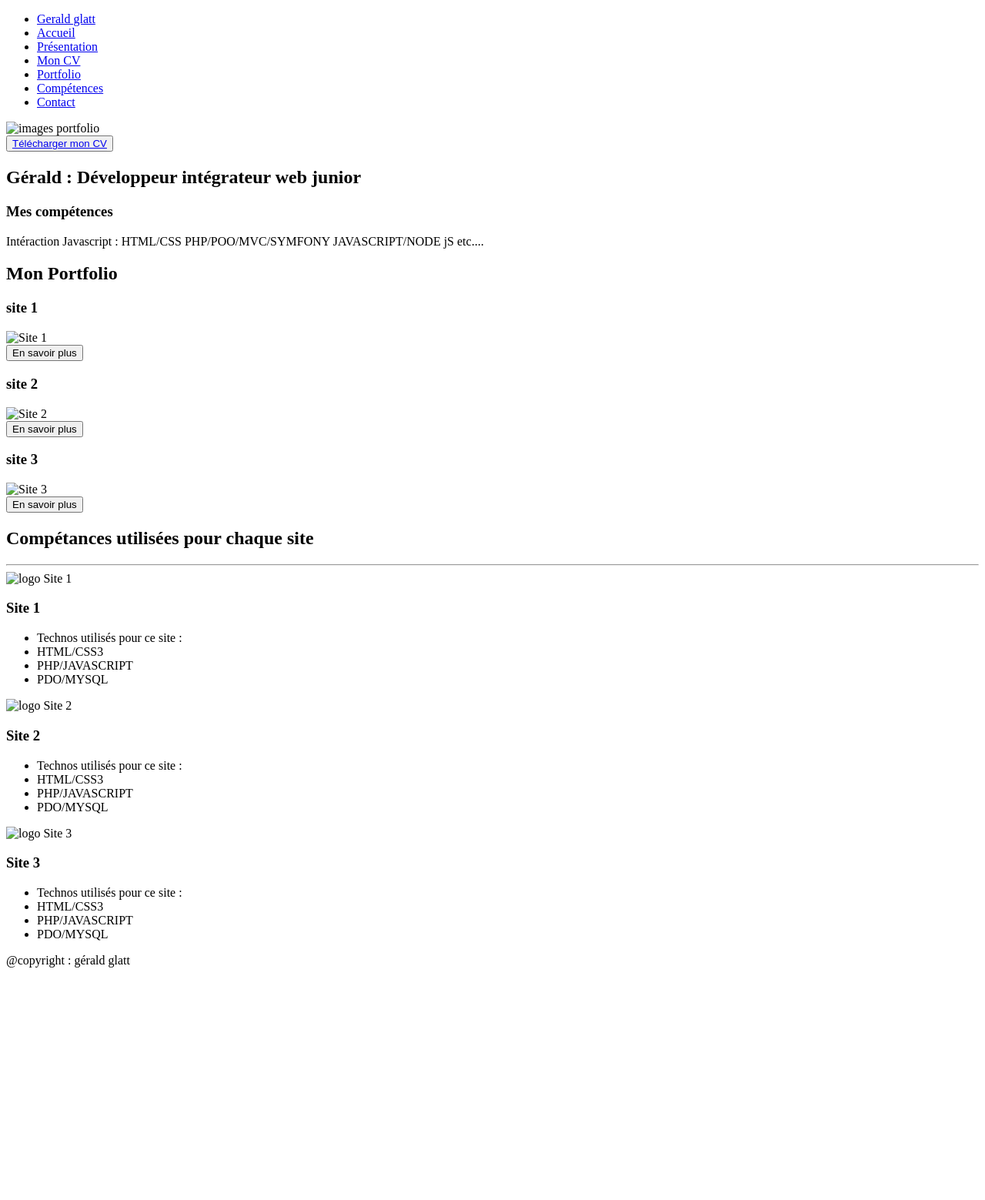
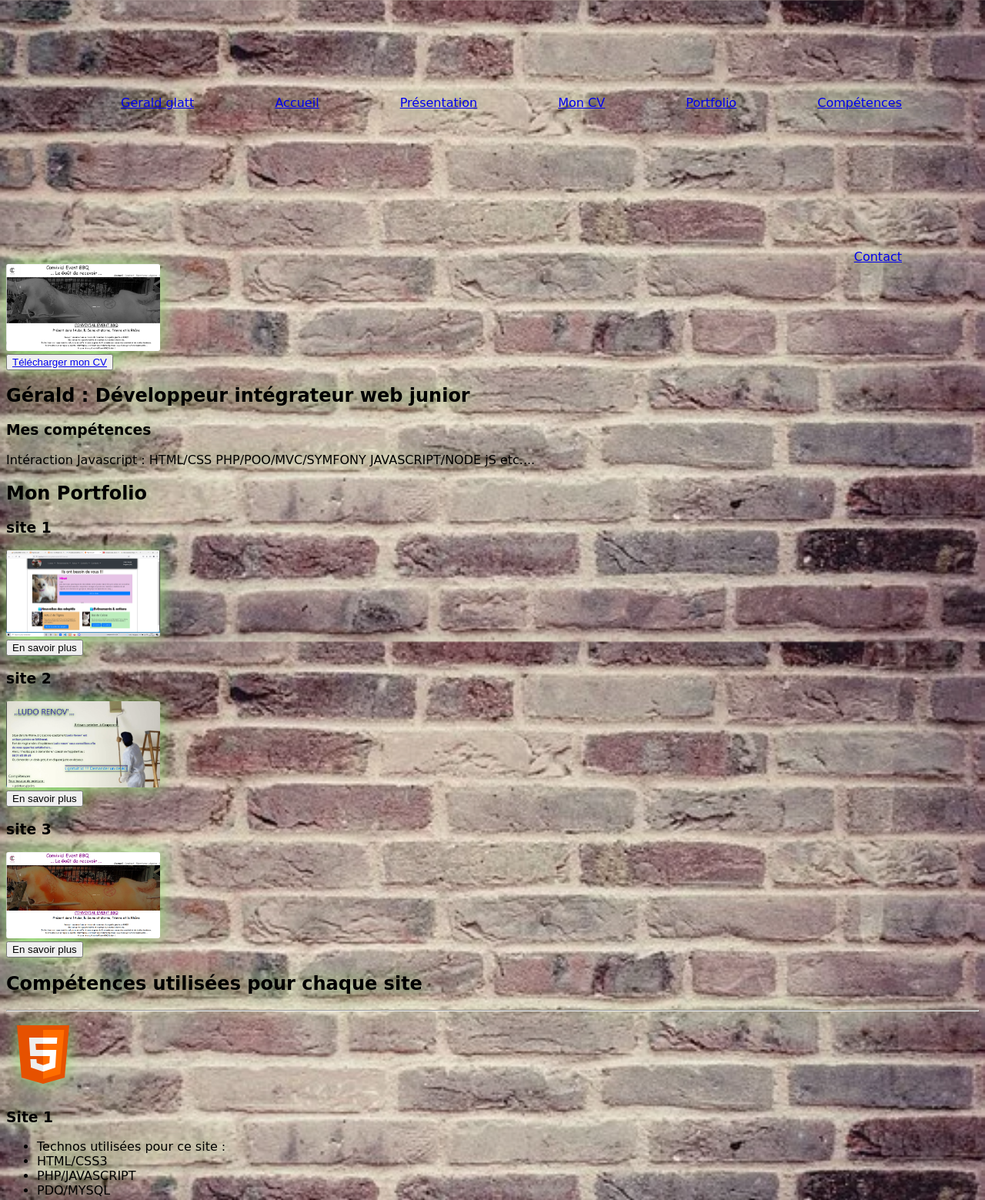
Before and after one commit to geraldglatt/DonkeySchool, a plain HTML site: page index.html in a window 1280 px wide. Shown: the top 1559 px of the page at 77% size. Before the commit the page ends 1265 px from the top, so only its background shows below. Drawn offline with Linux system fonts and the light colour scheme.

Commit message:
modified html, add css and .png

```diff
--- a/index.html
+++ b/index.html
@@ -3,7 +3,7 @@
 <head>
     <meta charset="UTF-8">
         <meta name="viewport" content="width=device-width, initial-scale=1">
-        <link rel="shortcut icon" type="image/png" href="sources/images/index.png"/>
+        <link rel="shortcut icon" type="image/png" href="sources/images/hand.png"/>
         <meta name="keywords" content="portfolio">
         <meta http-equiv="X-UA-Compatible" content="ie=edge">
         <meta name="description" content="Portfolio">
@@ -11,26 +11,27 @@
         <meta name="author" content="gerald glatt"/>
         <meta name="copyright" content="&copy; Glatt Gérald 2022"/>
         <meta name="date" content="2022-01-13"/>
+        <link rel="stylesheet" href="styles.css">
     <title>My first Donkey's website</title>
 </head>
 <body>
     <header>
-        <nav>
+        <nav class="li">
             <ul>
-                <li><a href="#">Gerald glatt</a></li>
-                <li><a href="#">Accueil</a></li>
-                <li><a href="#">Présentation</a></li>
-                <li><a href="#">Mon CV</a></li>
-                <li><a href="#">Portfolio</a></li>
-                <li><a href="#">Compétences</a></li>
-                <li><a href="contact.html">Contact</a></li>
+                <li class="li"><a href="#">Gerald glatt</a></li>
+                <li class="li"><a href="#">Accueil</a></li>
+                <li class="li"><a href="#">Présentation</a></li>
+                <li class="li"><a href="#">Mon CV</a></li>
+                <li class="li"><a href="#">Portfolio</a></li>
+                <li class="li"><a href="#">Compétences</a></li>
+                <li class="li"><a href="contact.html">Contact</a></li>
             </ul>
         </nav>
     </header>
     <main>
         <section class="section1">
             <div class="carousel">
-                <img src="" title="images Site portfolio" alt="images portfolio"></a>
+                <img src="sources/images/convivialeventbbq.png" title="images Site portfolio" alt="images portfolio"></a>
             </div>
             <div>
                 <button><a class="bouton" href="sources/pdf/CV.pdf" download="CV-gerald glatt">Télécharger mon CV</a></button>
@@ -52,50 +53,55 @@
             <div>
                 <div>
                     <h3>site 1</h3>
-                    <img src="" title="images site 1" alt="Site 1"></a>
-                </div>
+                    <div class="hover">
+                        <img src="sources/images/refonteSite2.png" title="images site 1" alt="Site 1">
+                    </div>
                 <button>En savoir plus</button>
                 <div>
                     <h3>site 2</h3>
-                    <img src="" title="images site 2" alt="Site 2"></a>
+                    <div class="hover">
+                        <img src="sources/images/ludo_renov.png" title="images site 2" alt="Site 2">
+                    </div>
                 </div>
                 <button>En savoir plus</button>
                 <div>
                     <h3>site 3</h3>
-                    <img src="" title="images site 3" alt="Site 3"></a>
+                    <div class="hover">
+                        <img src="sources/images/convivialeventbbq.png" title="images site 3" alt="Site 3">
+                    </div>
                 </div>
                 <button>En savoir plus</button>
             </div>
         </section>
         <section class="section4">
             <div class="container">
-                <h2>Compétances utilisées pour chaque site</h2>
+                <h2>Compétences utilisées pour chaque site</h2>
                 <hr>
                 <div>
-                    <img src="" title="logo technologie Site 1" alt="logo Site 1"></a>
+                    <img src="sources/images/html-5.png" title="logo technologie Site 1" alt="logo Site 1"></a>
                     <h3>Site 1</h3>
                     <ul>
-                        <li>Technos utilisés pour ce site :</li>
+                        <li>Technos utilisées pour ce site :</li>
                         <li>HTML/CSS3</li>
                         <li>PHP/JAVASCRIPT</li>
                         <li>PDO/MYSQL</li>
                     </ul>
                 </div>
                 <div>
-                    <img src="" title="logo technologie Site 1" alt="logo Site 2"></a>
+                    <img src="sources/images/php-logo.png" title="logo technologie Site 1" alt="logo Site 2"></a>
                     <h3>Site 2</h3>
                     <ul>
-                        <li>Technos utilisés pour ce site :</li>
+                        <li>Technos utilisées pour ce site :</li>
                         <li>HTML/CSS3</li>
                         <li>PHP/JAVASCRIPT</li>
                         <li>PDO/MYSQL</li>
                     </ul>
                 </div>
                 <div>
-                    <img src="" title="logo technologie Site 1" alt="logo Site 3"></a>
+                    <img src="sources/images/angular.png" title="logo technologie Site 1" alt="logo Site 3"></a>
                     <h3>Site 3</h3>
                     <ul>
-                        <li>Technos utilisés pour ce site :</li>
+                        <li>Technos utilisées pour ce site :</li>
                         <li>HTML/CSS3</li>
                         <li>PHP/JAVASCRIPT</li>
                         <li>PDO/MYSQL</li>
@@ -104,7 +110,7 @@
             </div>
         </section>
     </main>
-    <footer>
+    <footer class="footer">
         <div>@copyright : gérald glatt</div>
     </footer>
 </body>
--- /dev/null
+++ b/styles.css
@@ -0,0 +1,42 @@
+body{
+    font-family: 'Fredoka One', cursive;
+    /* height: 200vh;
+    background: linear-gradient(rgb(14, 54, 97), purple); */
+    background-image: url(sources/images/background.webp);
+    background-repeat: no-repeat;
+    background-size:cover;
+    background-attachment: fixed;
+    background-position: center;
+    text-decoration-skip: drop-shadow;
+    filter: drop-shadow(0 0 0.75rem rgb(155, 223, 124));
+}
+img:hover{
+    background-color: gold;
+
+
+}
+img{
+    max-width:200px;
+    max-height:200px;
+    border-radius: 3px;
+}
+.hover:hover{
+    background-color: gold;
+}
+.li{
+    display: inline-block;
+    list-style-type: none;
+    padding: 50px;
+    margin-left: 100px 0 0 0 ;
+    height: 100px;
+    text-align: right;
+
+}
+.section1 div:first-child{
+    filter: grayscale(100%) !important;
+}
+
+.footer{
+    background-color:black ;
+
+}
```
Also changed, not shown: sources/images/hand.png (added).
